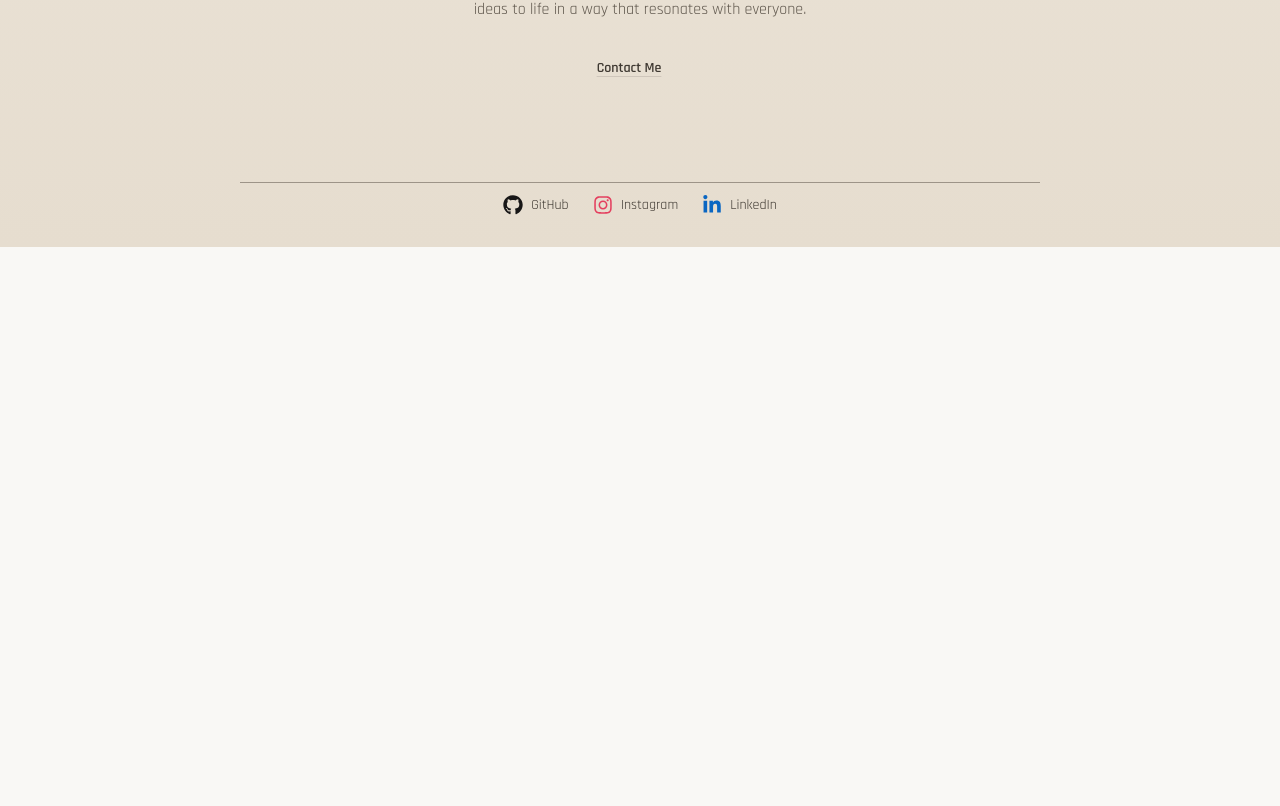
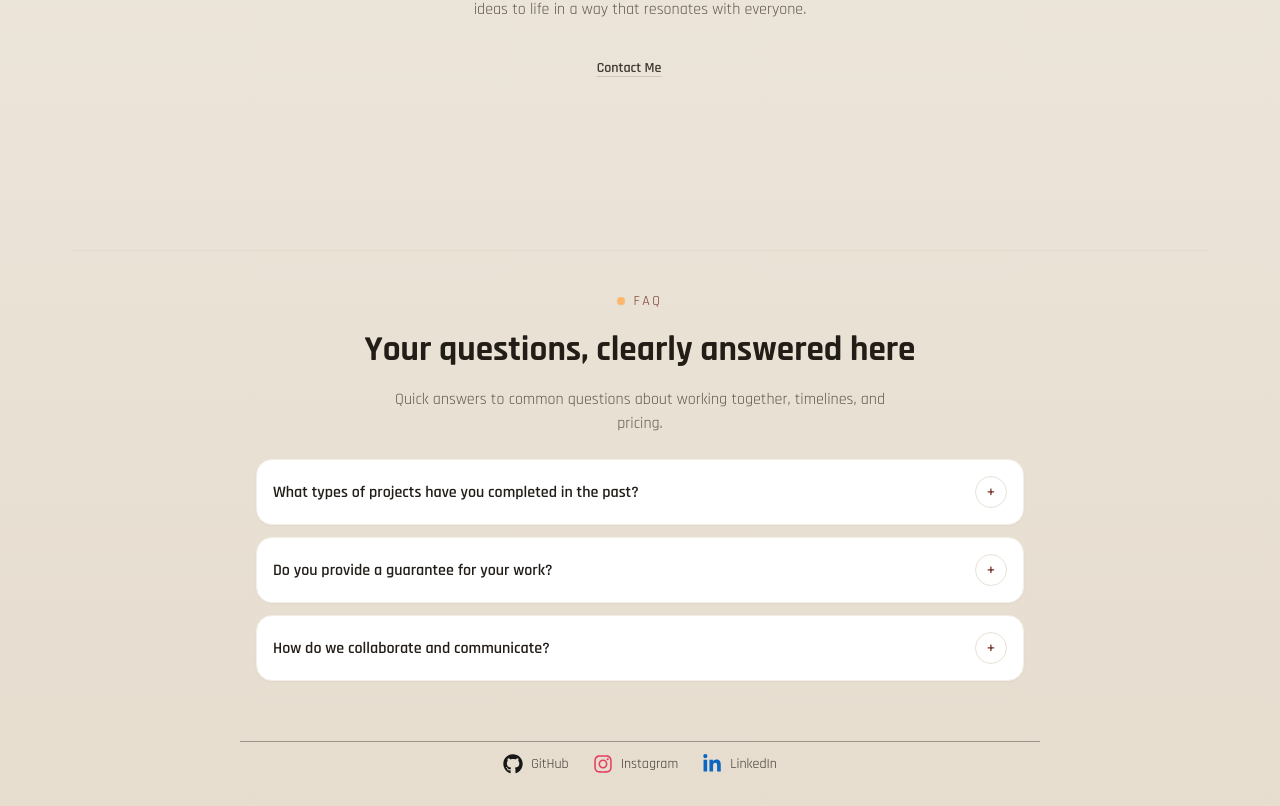
Before and after one commit to dhirendraxd/dhiren_website, a React (Vite) app: page /projects/fellowship-community-labs in a window 1280 px wide. Shown: the part 1697-2503 px from the top of the page. Before the commit the page ends 1944 px from the top, so only its background shows below. Built offline with nearby package versions, Linux system fonts and the light colour scheme; the HTML template or start-up script is replaced by a standard one.

Commit message:
feat: add FAQ section with styled accordion for project details

```diff
--- a/src/pages/NotFound.tsx
+++ b/src/pages/NotFound.tsx
@@ -56,9 +56,10 @@ const NotFound = () => {
           <div className="flex items-center justify-center gap-4">
             <Link
               to="/projects"
-              className="inline-flex items-center gap-2 rounded-none border border-[#e9e1d6] px-4 py-2 text-sm font-semibold text-[#3f3932] hover:bg-[#7A3A30]/6 hover:border-[#7A3A30] transition-colors"
+              className="group inline-flex items-center gap-2 rounded-none bg-[#7A3A30] px-4 py-2 text-sm font-semibold text-white transition-colors hover:bg-[#7A3A30]/90"
             >
-              View Projects
+              <span>View Projects</span>
+              <span className="ml-2 inline-block opacity-0 -translate-x-2 transition-all duration-200 group-hover:opacity-100 group-hover:translate-x-0">→</span>
             </Link>
 
             <Link
--- a/src/pages/ProjectDetail.tsx
+++ b/src/pages/ProjectDetail.tsx
@@ -634,6 +634,49 @@ const ProjectDetail = () => {
           </div>
         </section>
 
+        {/* FAQ: styled card accordion below contact CTA */}
+        <section className="mt-12 py-10">
+          <div className="mx-auto max-w-[88rem] px-6">
+            <div className="border-t border-[#e4dbcf] pt-10">
+              <div className="flex flex-col items-center">
+                <div className="mb-3 inline-flex items-center gap-2 text-sm text-[#7A3A30]">
+                  <span className="h-2 w-2 rounded-full bg-[#ffb86b] shadow-sm" />
+                  <span className="uppercase tracking-[0.18em]">FAQ</span>
+                </div>
+
+                <h3 className="font-rajdhani text-[2.2rem] font-bold text-[#231d18] mb-3 text-center">Your questions, clearly answered here</h3>
+                <p className="max-w-[64ch] text-center text-[#5f574d] mb-6">Quick answers to common questions about working together, timelines, and pricing.</p>
+              </div>
+
+              <div className="mx-auto max-w-3xl space-y-3">
+                <details className="group bg-white border border-[#f3efe8] p-4 rounded-lg shadow-sm">
+                  <summary className="flex items-center justify-between cursor-pointer text-[1rem] font-semibold text-[#231d18]">
+                    <span>What types of projects have you completed in the past?</span>
+                    <span className="ml-4 flex h-8 w-8 items-center justify-center rounded-full border border-[#e9e1d6] text-[#7A3A30] transition-transform group-open:rotate-45">+</span>
+                  </summary>
+                  <p className="mt-3 text-[0.95rem] text-[#5f574d]">I’ve worked across digital marketing, community programs, and tech projects—ranging from campaign execution and SEO to community labs and campus innovation platforms.</p>
+                </details>
+
+                <details className="group bg-white border border-[#f3efe8] p-4 rounded-lg shadow-sm">
+                  <summary className="flex items-center justify-between cursor-pointer text-[1rem] font-semibold text-[#231d18]">
+                    <span>Do you provide a guarantee for your work?</span>
+                    <span className="ml-4 flex h-8 w-8 items-center justify-center rounded-full border border-[#e9e1d6] text-[#7A3A30] transition-transform group-open:rotate-45">+</span>
+                  </summary>
+                  <p className="mt-3 text-[0.95rem] text-[#5f574d]">I offer clear deliverables and a revision plan; ongoing support and performance-based guarantees are scoped into retainers or special agreements as needed.</p>
+                </details>
+
+                <details className="group bg-white border border-[#f3efe8] p-4 rounded-lg shadow-sm">
+                  <summary className="flex items-center justify-between cursor-pointer text-[1rem] font-semibold text-[#231d18]">
+                    <span>How do we collaborate and communicate?</span>
+                    <span className="ml-4 flex h-8 w-8 items-center justify-center rounded-full border border-[#e9e1d6] text-[#7A3A30] transition-transform group-open:rotate-45">+</span>
+                  </summary>
+                  <p className="mt-3 text-[0.95rem] text-[#5f574d]">I adapt to your workflow—Slack, email, or regular calls. Weekly check-ins are recommended during active sprints and concise updates between milestones.</p>
+                </details>
+              </div>
+            </div>
+          </div>
+        </section>
+
           <section className="mt-auto pt-4 sm:pt-5">
             <div className="mx-auto max-w-[50rem]">
               <div className="h-px w-full bg-[#8b8377]/80" />
```
